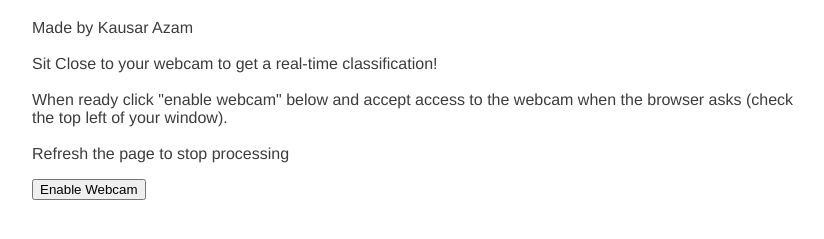
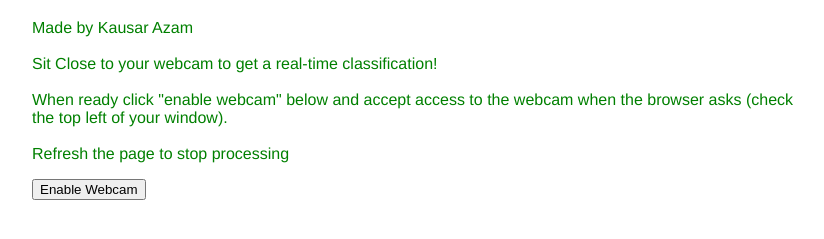
Before and after one commit to kausar32/Face-Mak-Detection, a plain HTML site: page index.html in a window 1280 px wide. Shown: the part 61-300 px from the top of the page, without its empty margins (224-1048 px from the left). Drawn offline with Linux system fonts and the light colour scheme.

Commit message:
Update style.css

```diff
--- a/style.css
+++ b/style.css
@@ -5,7 +5,7 @@ body {
     font-family: helvetica, arial, sans-serif;
     margin: 20%;
     margin-top: 0;
-    color: #3D3D3D;
+    color: #008000;
 }
 
 h1 {
```
